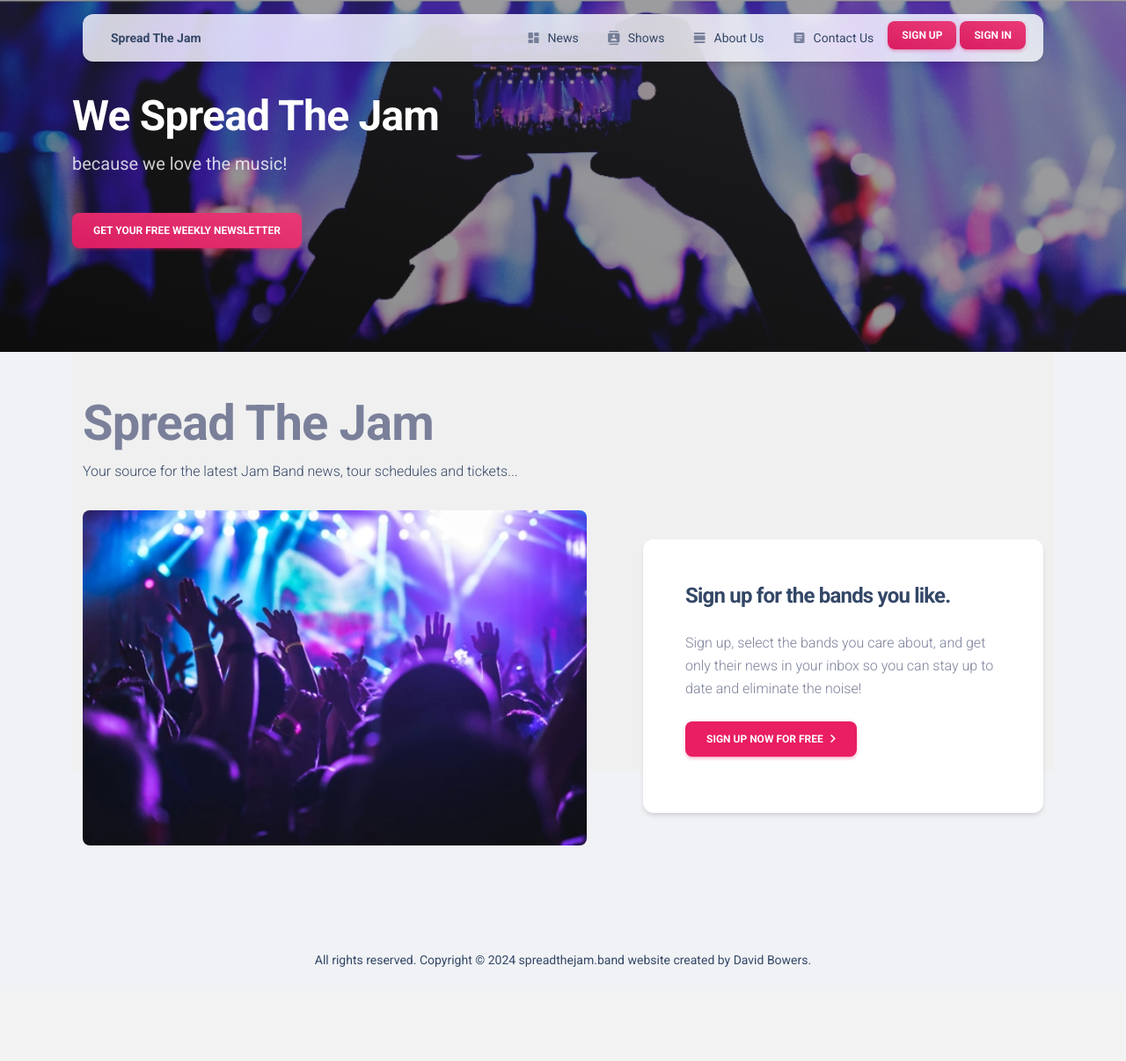
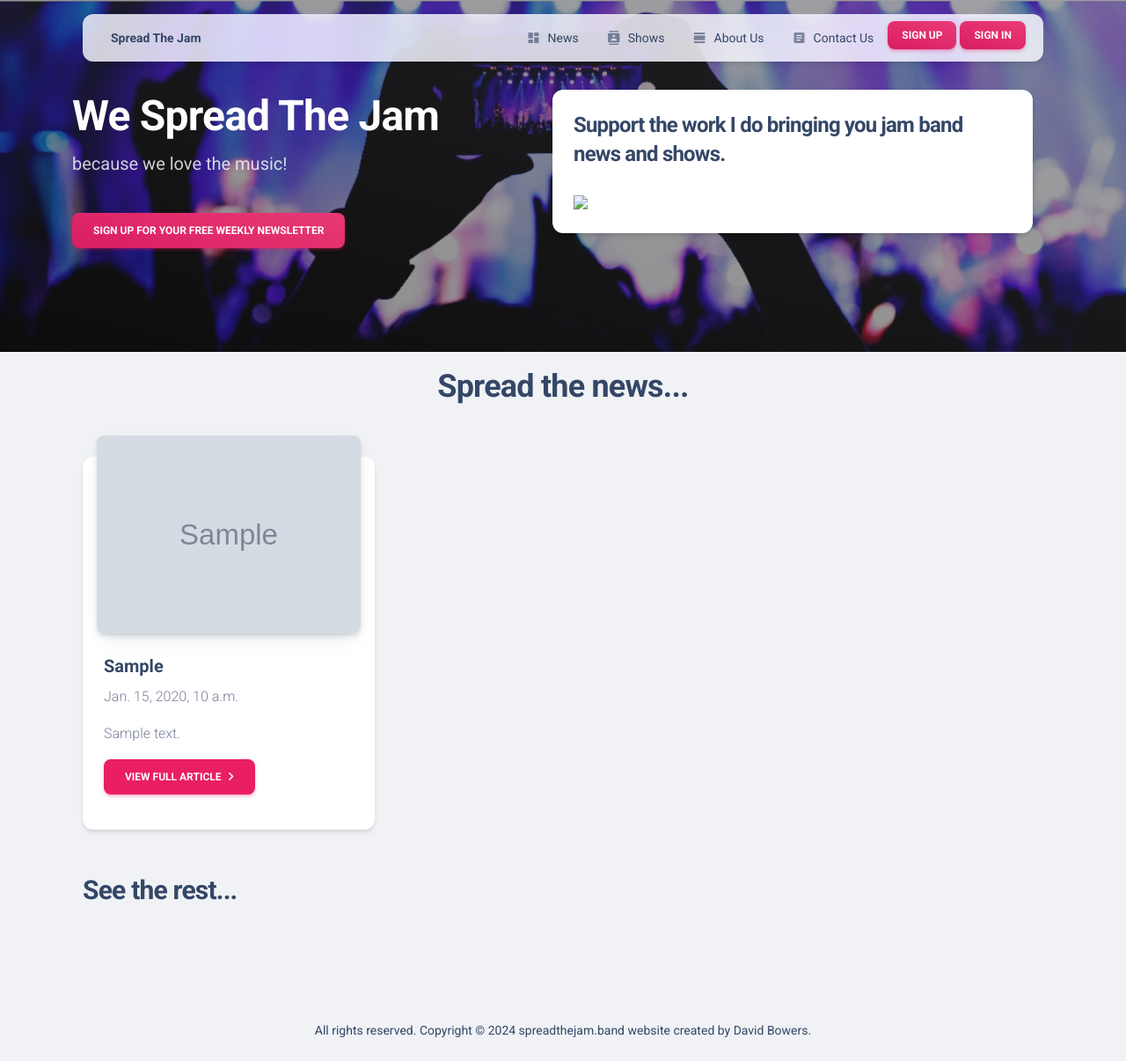
Before and after one commit to davidkbowers/SpreadTheJam, a Django app: page / in a window 1280 px wide. Shown: the whole page at 88% size. Before the commit the page ends 1099 px from the top, so only its background shows below. Run offline with Django 4.2, Linux system fonts and the light colour scheme; tables that the repository leaves empty hold one stand-in row (values such as "Sample post"); grey boxes marked "Sample" are stand-in pictures; style sheets or scripts are compiled from the project's sources; parts of the project's set-up code (start-up, migrations or seed data) failed here and were passed over; some libraries are stand-ins or nearby versions.

```diff
--- a/jam_site/urls.py
+++ b/jam_site/urls.py
@@ -17,14 +17,13 @@ Including another URLconf
 from django.urls import path
 
 from . import views
-from .views import ShowsListView
 from .views import SearchListView
 
 urlpatterns = [
     path('', views.home, name='home'),
     path('home/', views.home, name='home'),
     path('articles/', views.articles, name='articles'),
-    path('shows/', ShowsListView.as_view(), name='shows'),
+    path('shows/', views.shows, name='shows'),
     path('about/', views.about, name='about'),
     path('bands/', views.bands, name='bands'),
     path('contact/', views.contact, name='contact'),
--- a/jam_site/views.py
+++ b/jam_site/views.py
@@ -26,7 +26,21 @@ def send_subscribe_email(**kwargs):
 
 
 def home(request):
-    return render(request, 'index.html')
+    my_articles = []
+    today = date.today()
+
+    back_year = today - relativedelta(years=5)
+    my_articles = Article.objects.filter(date_published__gte=back_year, date_published__lte=today).order_by(
+            '-date_published')
+
+    next_year = today + relativedelta(years=1)
+    my_shows = Show.objects.filter(event_date__gte=today, event_date__lte=next_year).order_by('event_date')
+
+    context = {
+        'article_list': my_articles[0:3],
+    }
+
+    return render(request, 'index.html', context)
 
 
 def contact(request):
@@ -90,31 +104,6 @@ def bands(request):
             return render(request, 'bands.html', {'sel_bands': sel_bands, 'unsel_bands': unsel_bands})
     else:
         return render(request, 'signup.html')
-
-
-
-class ArticlesListView(ListView):
-    context_object_name = 'articles'
-    paginate_by = 12
-    template_name = 'news.html'
-
-    def get_queryset(self):
-        # TODO: Add a filter for the bands the user has selected
-        today = date.today()
-        back_year = today - relativedelta(years=5)
-        return Article.objects.filter(date_published__gte=back_year, date_published__lte=today).order_by('-date_published')
-
-class ShowsListView(ListView):
-    #model = Show
-    context_object_name = 'shows'
-    paginate_by = 12
-    template_name = 'shows.html'
-
-    def get_queryset(self):
-        # TODO: Add a filter for the bands the user has selected
-        today = date.today()
-        next_year = today + relativedelta(years=1)
-        return Show.objects.filter(event_date__gte=today, event_date__lte=next_year).order_by('event_date')
 
 
 class SearchListView(ListView):
@@ -191,23 +180,13 @@ def send_email(email, text_mail, html_mail):
 
 
 def articles(request):
+    page = request.GET.get('page', 1)
     my_articles = []
     today = date.today()
     back_year = today - relativedelta(years=5)
-    page = request.GET.get('page', 1)
 
-    if request.user.is_authenticated:
-        user_id = request.user.id
-        sel_bands = Userbands.objects.filter(user_id=user_id, band_selected=True)
-        for band in sel_bands:
-            articles = Article.objects.filter(date_published__gte = back_year, date_published__lte = today).order_by('-date_published')
-            for article in articles:
-                is_contained = band.band_name in article.description
-                if is_contained:
-                    my_articles.append(article)
-    else:
-        my_articles = Article.objects.filter(date_published__gte=back_year, date_published__lte=today).order_by('-date_published')
 
+    my_articles = Article.objects.filter(date_published__gte=back_year, date_published__lte=today).order_by('-date_published')
     paginator = Paginator(my_articles, 12)
     try:
         article_list = paginator.page(page)
@@ -216,9 +195,28 @@ def articles(request):
     except EmptyPage:
         article_list = paginator.page(paginator.num_pages)
 
-
     context = {
         'article_list': article_list,
     }
+    return render(request, 'news.html', context)
 
-    return render(request, 'news.html', {'article_list': article_list})
+
+def shows(request):
+    page = request.GET.get('page', 1)
+
+    today = date.today()
+    next_year = today + relativedelta(years=1)
+    my_shows = Show.objects.filter(event_date__gte=today, event_date__lte=next_year).order_by('event_date')
+
+    paginator = Paginator(my_shows, 12)
+    try:
+        shows_list = paginator.page(page)
+    except PageNotAnInteger:
+        shows_list = paginator.page(1)
+    except EmptyPage:
+        shows_list = paginator.page(paginator.num_pages)
+
+    context = {
+        'shows_list': shows_list,
+    }
+    return render(request, 'shows.html', context)
--- a/templates/base.html
+++ b/templates/base.html
@@ -82,17 +82,6 @@
                     </button>
                     <div class="collapse navbar-collapse w-100 pt-3 pb-2 py-lg-0" id="navigation">
                         <ul class="navbar-nav navbar-nav-hover ms-auto">
-                            {% if request.user.is_authenticated %}
-                            <li class="nav-item mx-2">
-                                <a role="button" href="{% url 'bands' %}"
-                                   class="nav-link ps-2 d-flex cursor-pointer align-items-center" id="dropdownMenuPages"
-                                   aria-expanded="false">
-                                    <i class="material-icons opacity-6 me-2 text-md">library_music</i>
-                                    My Bands
-                                </a>
-                            </li>
-
-                            {% endif %}
                             <li class="nav-item mx-2">
                                 <a role="button" href="{% url 'articles' %}"
                                    class="nav-link ps-2 d-flex cursor-pointer align-items-center" id="dropdownMenuPages"
@@ -156,10 +145,20 @@
                     <p class="lead pe-md-5 me-md-5 text-white opacity-8">because we love the music!</p>
                     <div class="buttons">
                         <a href="{% url 'newsletter' %}">
-                            <button type="button" class="btn bg-gradient-primary mt-4">Get Your Free Weekly Newsletter
+                            <button type="button" class="btn bg-gradient-primary mt-4">Sign Up For Your Free Weekly Newsletter
                             </button>
                         </a>
                     </div>
+                </div>
+                <div class="col-lg-6 col-md-7 d-flex justify-content-right text-md-start text-center flex-column mt-sm-0 mt-7 ms-n4">
+                <div class="card rounded-6 shadow-5">
+                  <div class="card-body">
+                    <h4 class="mb-4">
+                      Support the work I do bringing you jam band news and shows.
+                    </h4>
+                    <a href="https://www.buymeacoffee.com/spreadthejam"><img src="https://img.buymeacoffee.com/button-api/?text=Buy me a coffee&emoji=&slug=spreadthejam&button_colour=BD5FFF&font_colour=ffffff&font_family=Cookie&outline_colour=000000&coffee_colour=FFDD00" /></a>
+                  </div>
+                </div>
                 </div>
             </div>
         </div>
--- a/templates/index.html
+++ b/templates/index.html
@@ -28,38 +28,48 @@
                 }
             }
         </style>
-        <div id="intro-upper" class="pb-5">
-          <div class="container pt-4 mt-5">
-            <h1 class="display-4 pt-5 fw-bold ls-tight text-body">Spread The Jam</h1>
-            <p class="text-dark pb-5">
-                Your source for the latest Jam Band news, tour schedules and tickets...
-            </p>
+
+        <div class="container">
+            <div class="row text-center justify-content-center">
+                <div class="col-lg-6">
+                    <h2>Spread the news...</h2>
                 </div>
             </div>
-        <div id="intro-lower">
-          <div class="container">
-            <div class="row g-0 align-items-center">
-              <div class="col-xl-7 mb-4 mb-xl-0">
-                <img src="{% static 'img/home.webp' %}" class="w-90 border-radius-lg mt-1" style="margin-top: -100px;" alt="home image" />
+            <div class="row gx-lg-5 mt-5">
+                {% for article in article_list %}
+                    <!-- Column -->
+                    <div class="col-lg-4 col-md-12">
+                        <div class="card rounded-6 h-100">
+                            <div class="card-header p-0 position-relative mt-n4 mx-3 z-index-2">
+                                <a class="d-block blur-shadow-image">
+                                    <img src="{{ article.main_image }}" alt="img-blur-shadow"
+                                         class="img-fluid shadow border-radius-lg">
+                                </a>
+                                <div class="colored-shadow"
+                                     style="background-image: url('https://demos.creative-tim.com/test/material-dashboard-pro/assets/img/products/product-1-min.jpg');"></div>
                             </div>
-              <div class="col-xl-5" >
-                <div class="card rounded-6 shadow-5">
-                  <div class="card-body px-4 p-4 p-md-5 p-lg-4 p-xl-5">
-                    <h4 class="mb-4">
-                      Sign up for the bands you like.
-                    </h4>
-                    <p class="text-muted mb-4">Sign up, select the bands you care about, and get only their news in your inbox so you can stay up to date and eliminate the noise!</p>
-                    <a href="{% url 'account_signup' %}">
-                        <button type="button" class="btn btn-primary z-n1">Sign up Now For Free
+                            <div class="card-body">
+                                <h5 class="card-title">{{ article.headline }}</h5>
+                                <p class="card-text">
+                                    {{ article.date_published }}
+                                </p>
+                                <p class="text-muted">
+                                    {{ article.description }}
+                                </p>
+                                <a href="{{ article.url }}" target="_blank">
+                                    <button type="button" class="btn btn-primary">View Full Article
                                         <i class="fas fa-angle-right ms-1"></i>
                                     </button>
                                 </a>
                             </div>
                         </div>
                     </div>
+                    <!--    Column -->
+                {% endfor %}
             </div>
+            <div class="row gx-lg-5 mt-5">
+                <a role="button" href="{% url 'articles' %}"><h3>See the rest...</h3></a>
             </div>
         </div>
     </section>
-      <!-- Section: Intro -->
 {% endblock %}
--- a/templates/news.html
+++ b/templates/news.html
@@ -18,7 +18,7 @@
                 <a class="d-block blur-shadow-image">
                   <img src="{{ article.main_image }}" alt="img-blur-shadow" class="img-fluid shadow border-radius-lg">
                 </a>
-                <div class="colored-shadow" style="background-image: url(&quot;https://demos.creative-tim.com/test/material-dashboard-pro/assets/img/products/product-1-min.jpg&quot;);"></div>
+                <div class="colored-shadow" style="background-image: url('https://demos.creative-tim.com/test/material-dashboard-pro/assets/img/products/product-1-min.jpg');"></div>
               </div>
               <div class="card-body">
                   <h5 class="card-title">{{ article.headline }}</h5>
```
Also changed, not shown: templates/fart.html (deleted, +0 -10 lines), templates/shows.html (+2 -6 lines). Lines whose indentation alone changed are shown as unchanged.
